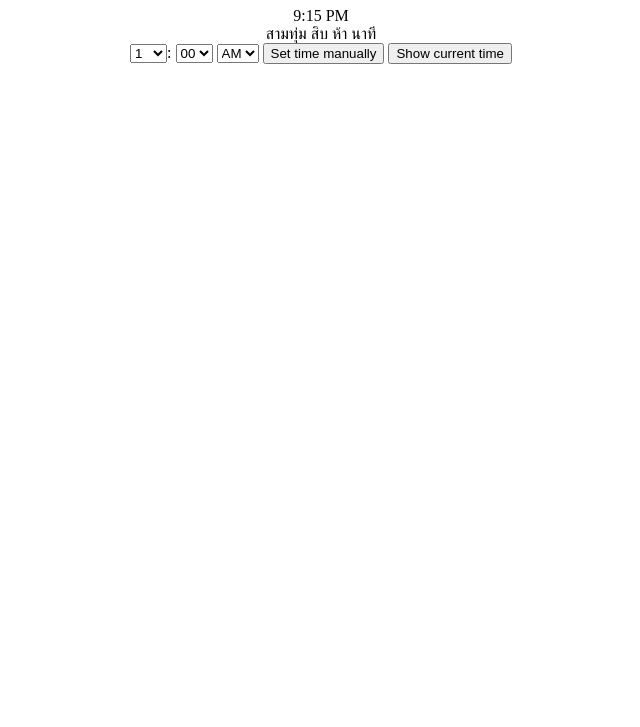
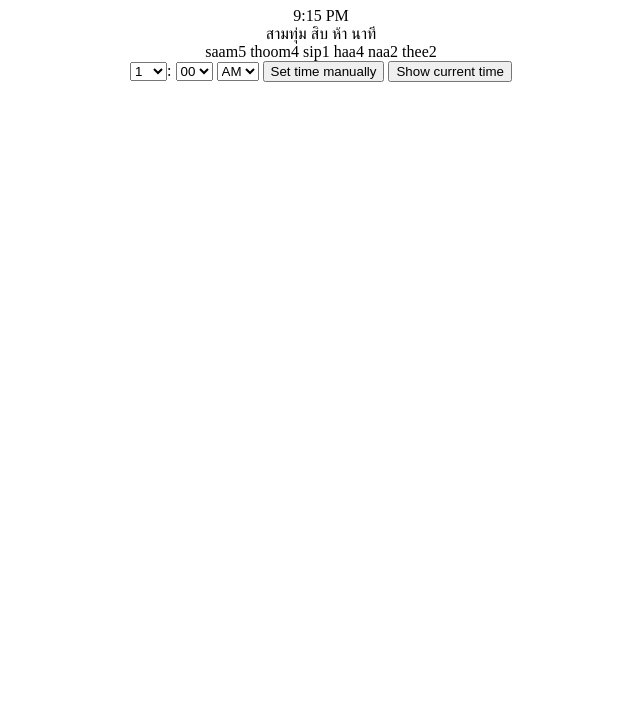
Before and after one commit to alexburrell/thai-time, a plain HTML site: page index.html in a window 1280 px wide. Shown: the part 73-800 px from the top of the page, without its empty margins (319-959 px from the left). Drawn offline with Linux system fonts and the light colour scheme.

Commit message:
Adding transcriptions

```diff
--- a/index.html
+++ b/index.html
@@ -10,6 +10,7 @@
 
         <div id="current-time"></div>
         <div id="thai-time"></div>
+        <div id="transcribed-time"></div>
 
         <select name="hour">
             <option value="1">1</option>
--- a/logic.js
+++ b/logic.js
@@ -41,6 +41,11 @@ function displayTime(hours, minutes, seconds) {
         thaiMinutesWord = time["words"]["minutes"]["thai"],
         ampm = "AM";
 
+    var thaiHourTranscribed = time["hours"][hours]["transcribed"],
+        thaiMinutesTensTranscribed = time["minutes"][tens]["transcribed"],
+        thaiMinutesOnesTranscribed = time["minutes"][minutes-tens]["transcribed"],
+        thaiMinutesWordTranscribed = time["words"]["minutes"]["transcribed"];
+
     if (minutes === 1) thaiMinutesOnes = time["minutes"]["01"]["thai"];
     if (minutes === 0) thaiMinutesWord = "";
 
@@ -56,4 +61,5 @@ function displayTime(hours, minutes, seconds) {
     // $("#current-time").text(hour + ":" + minutes + ":" + seconds);
     $("#current-time").text(hours + ":" + minutes + " " + ampm);
     $("#thai-time").text(thaiHour + " " + thaiMinutesTens + " " + thaiMinutesOnes + " " + thaiMinutesWord);
+    $("#transcribed-time").html(thaiHourTranscribed + " " + thaiMinutesTensTranscribed + " " + thaiMinutesOnesTranscribed + " " + thaiMinutesWordTranscribed);
 }
--- a/time.json
+++ b/time.json
@@ -2,99 +2,99 @@ var time = {
     "hours": {
         "1": {
             "thai": "ตีหนึ่ง",
-            "transcribed": ""
+            "transcribed": "dtee2 neung1"
         },
         "2": {
             "thai": "ตีสอง",
-            "transcribed": ""
+            "transcribed": "dtee2 saawng5"
         },
         "3": {
             "thai": "ตีสาม",
-            "transcribed": ""
+            "transcribed": "dtee2 saam5"
         },
         "4": {
             "thai": "ตีสี่",
-            "transcribed": ""
+            "transcribed": "dtee2 see1"
         },
         "5": {
             "thai": "ตีห้า",
-            "transcribed": ""
+            "transcribed": "dtee2 haa4"
         },
         "6": {
             "thai": "หกโมงเช้า",
-            "transcribed": ""
+            "transcribed": "hohk1 mo:hng2 chaao3"
         },
         "7": {
             "thai": "หนึ่งโมงเช้า",
-            "transcribed": ""
+            "transcribed": "neung1 mo:hng2 chaao3"
         },
         "8": {
             "thai": "สองโมงเช้า",
-            "transcribed": ""
+            "transcribed": "saawng5 mo:hng2 chaao3"
         },
         "9": {
             "thai": "สามโมงเช้า",
-            "transcribed": ""
+            "transcribed": "saam5 mo:hng2 chaao3"
         },
         "10": {
             "thai": "สี่โมงเช้า",
-            "transcribed": ""
+            "transcribed": "see1 mo:hng2 chaao3"
         },
         "11": {
             "thai": "ห้าโมงเช้า",
-            "transcribed": ""
+            "transcribed": "haa4 mo:hng2 chaao3"
         },
         "12": {
             "thai": "เที่ยง",
-            "transcribed": ""
+            "transcribed": "thiiang4"
         },
         "13": {
             "thai": "บ่ายโมง",
-            "transcribed": ""
+            "transcribed": "baai1 mo:hng2"
         },
         "14": {
             "thai": "บ่ายสองโมง",
-            "transcribed": ""
+            "transcribed": "baai1 saawng5 mo:hng2"
         },
         "15": {
             "thai": "บ่ายสามโมง",
-            "transcribed": ""
+            "transcribed": "baai1 saam5 mo:hng2"
         },
         "16": {
             "thai": "บ่ายสี่โมง",
-            "transcribed": ""
+            "transcribed": "baai1 see1 mo:hng2"
         },
         "17": {
             "thai": "ห้าโมงเย็น",
-            "transcribed": ""
+            "transcribed": "haa4 mo:hng2 yen2"
         },
         "18": {
             "thai": "หกโมงเย็น",
-            "transcribed": ""
+            "transcribed": "hohk1 mo:hng2 yen2"
         },
         "19": {
             "thai": "ทุ่ม",
-            "transcribed": ""
+            "transcribed": "thoom4"
         },
         "20": {
             "thai": "สองทุ่ม",
-            "transcribed": ""
+            "transcribed": "saawng5 thoom4"
         },
         "21": {
             "thai": "สามทุ่ม",
-            "transcribed": ""
+            "transcribed": "saam5 thoom4"
         },
         "22": {
             "thai": "สี่ทุ่ม",
-            "transcribed": ""
+            "transcribed": "see1 thoom4"
         },
         "23": {
             "thai": "ห้าทุ่ม",
-            "transcribed": ""
+            "transcribed": "haa4 thoom4"
         },
         "0": {
             "thai": "เที่ยงคืน",
-            "transcribed": ""
+            "transcribed": "thiiang4 kheuun2"
         }
     },
     "minutes": {
@@ -104,69 +104,69 @@ var time = {
         },
         "10": {
             "thai": "สิบ",
-            "transcribed": ""
+            "transcribed": "sip1"
         },
         "20": {
             "thai": "ยี่สิบ",
-            "transcribed": ""
+            "transcribed": "yee4 sip1"
         },
         "30": {
             "thai": "สามสิบ",
-            "transcribed": ""
+            "transcribed": "saam5 sip1"
         },
         "40": {
             "thai": "สี่สิบ",
-            "transcribed": ""
+            "transcribed": "see1 sip1"
         },
         "50": {
             "thai": "ห้าสิบ",
-            "transcribed": ""
+            "transcribed": "haa4 sip1"
         },
         "01": {
             "thai": "หนึ่ง",
-            "transcribed": ""
+            "transcribed": "neung1"
         },
         "1": {
             "thai": "เอ็ด",
-            "transcribed": ""
+            "transcribed": "et1"
         },
         "2": {
             "thai": "สอง",
-            "transcribed": ""
+            "transcribed": "saawng5"
         },
         "3": {
             "thai": "สาม",
-            "transcribed": ""
+            "transcribed": "saam5"
         },
         "4": {
             "thai": "สี่",
-            "transcribed": ""
+            "transcribed": "see1"
         },
         "5": {
             "thai": "ห้า",
-            "transcribed": ""
+            "transcribed": "haa4"
         },
         "6": {
             "thai": "หก",
-            "transcribed": ""
+            "transcribed": "hohk1"
         },
         "7": {
             "thai": "เจ็ด",
-            "transcribed": ""
+            "transcribed": "jet1"
         },
         "8": {
             "thai": "แปด",
-            "transcribed": ""
+            "transcribed": "bpaaet1"
         },
         "9": {
             "thai": "เก้า",
-            "transcribed": ""
+            "transcribed": "gaao1"
         }
     },
     "words": {
         "minutes": {
             "thai": "นาที",
-            "transcribed": ""
+            "transcribed": "naa2 thee2"
         }
     }
 }
```
